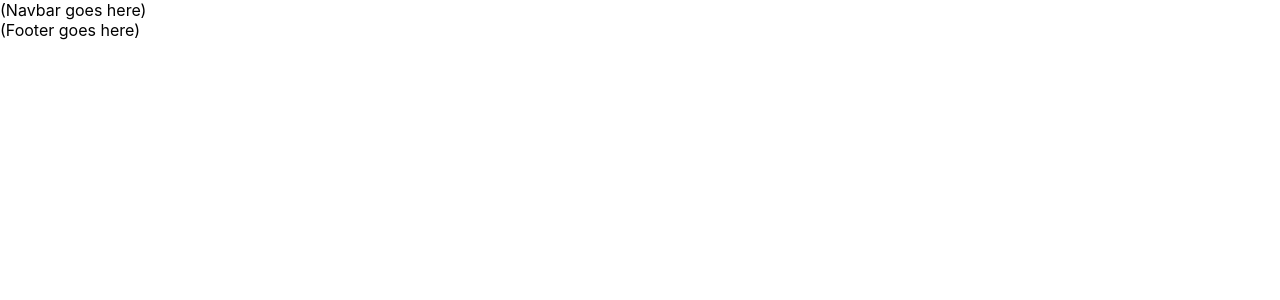
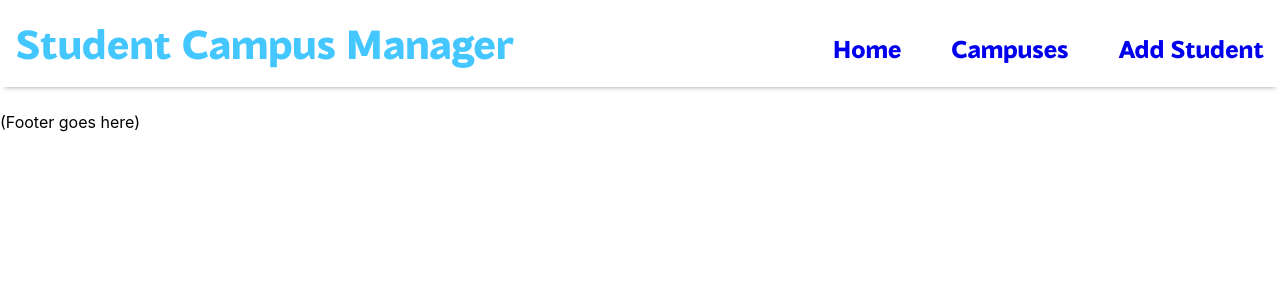
Before and after one commit to isabellab3/Student-Campus-Manager-Frontend, a React (Create React App) app: page / in a window 1280 px wide. Shown: the top 300 px of the page. Built offline with nearby package versions, Linux system fonts and the light colour scheme.

Commit message:
Added navbar and basic link functionality, as well as styles.

```diff
--- a/src/App.css
+++ b/src/App.css
@@ -1,38 +1,55 @@
-.App {
-  text-align: center;
+/* Fonts */
+@font-face {
+    font-family: blacker-sans;
+    src: url('./fonts/blacker-sans-trial.extrabold.ttf');
 }
 
-.App-logo {
-  height: 40vmin;
-  pointer-events: none;
+/* Content Classes */
+.navbar {
+    background-color: white;
+    color: #44c6ff;
+    font-size: 1.5rem;
+    padding: 1rem;
+    display: flex;
+    justify-content: space-between;
+    font-family: blacker-sans;
+    margin-bottom: 25px;
+    margin-top: 10px;
+    margin-left: 0px;
+    box-shadow: 0 5px 5px -5px #9b9b9b;
 }
 
-@media (prefers-reduced-motion: no-preference) {
-  .App-logo {
-    animation: App-logo-spin infinite 20s linear;
-  }
+/* Overrides user agent stylesheet, cannot be in the navbar class */
+h1 {
+    margin-top: 0px;
+    margin-bottom: 0px;
+    font-size: 40px;
 }
 
-.App-header {
-  background-color: #282c34;
-  min-height: 100vh;
-  display: flex;
-  flex-direction: column;
-  align-items: center;
-  justify-content: center;
-  font-size: calc(10px + 2vmin);
-  color: white;
+/* The margin-top is there to attempt to center it with the h1 */
+.navbar-links {
+    list-style-type: none;
+    margin-top: 12px;
 }
 
-.App-link {
-  color: #61dafb;
+/* This is how you style the <Link> elements.
+    They show up as regular <a> tags.
+*/
+
+/* Change default link decorations */
+a {
+    text-decoration: none;
 }
 
-@keyframes App-logo-spin {
-  from {
-    transform: rotate(0deg);
-  }
-  to {
-    transform: rotate(360deg);
-  }
+/* Space the navbar links out */
+a:not(:last-child) {
+    margin-right: 50px;
 }
+
+a:visited {
+    color: #44c6ff;
+}
+
+a:hover {
+    color: #01f5bb
+}
--- a/src/App.js
+++ b/src/App.js
@@ -1,5 +1,6 @@
 import React, { Component } from "react";
-import { BrowserRouter as Router, Switch, Route } from "react-router-dom";
+import { BrowserRouter as Router, Switch, Route, Link } from "react-router-dom";
+import './App.css';
 
 // these will be added to the barrel file index.js in utilities
 // import SingleCampus from "./components";
@@ -17,8 +18,14 @@ class App extends Component {
   render() {
     return (
       <Router>
-        <div>(Navbar goes here)</div>
-        {/* It doesn't seem to recognize <navbar> */}
+        <div className="navbar">
+          <h1>Student Campus Manager</h1>
+          <div className="navbar-links">
+            <Link to="/">Home</Link>
+            <Link to="/campuses">Campuses</Link>
+            <Link to="/addstudent">Add Student</Link>
+          </div>
+        </div>
         <Switch>
           <Route exact path="/campuses" component={DisplayCampusesContainer} />
           {/* <Route exact path="/student/:id" component={SingleCampus} /> */}
```
Also changed, not shown: src/fonts/blacker-sans-trial.extrabold.ttf (added).
